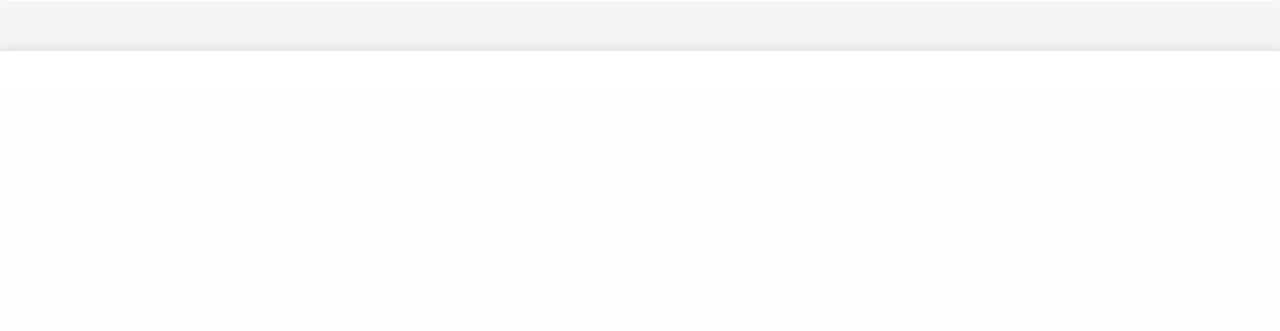
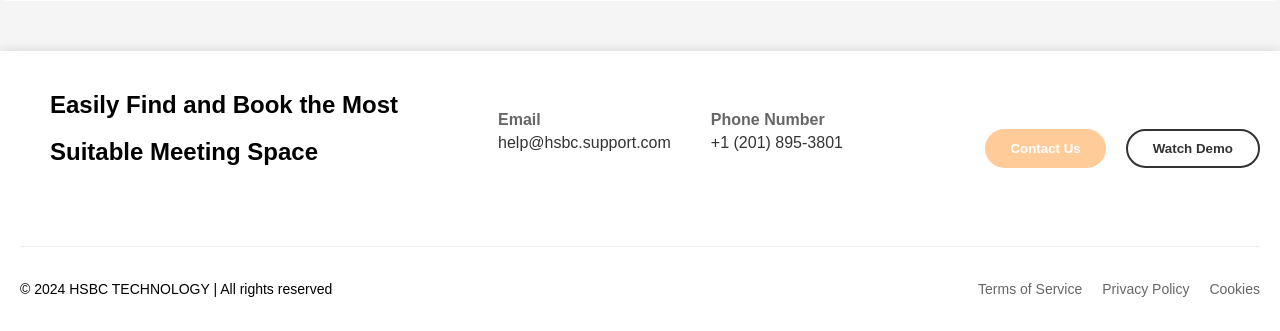
Before and after one commit to sangam-mishra/MeetingRoom, a web app: page /templates/ManagerDasboard.html in a window 1280 px wide. Shown: the part 1183-1514 px from the top of the page. Before the commit the page ends 1234 px from the top, so only its background shows below. Run offline with its HTML, style and script files only (its server is not run), Linux system fonts and the light colour scheme; data that the repository does not hold is empty.

Commit message:
Update ManagerDasboard.html

```diff
--- a/src/main/webapp/templates/ManagerDasboard.html
+++ b/src/main/webapp/templates/ManagerDasboard.html
@@ -1,88 +1,43 @@
 <!DOCTYPE html>
-
 <html lang="en">
-
 <head>
-
     <meta charset="UTF-8">
-
     <meta name="viewport" content="width=device-width, initial-scale=1.0">
-
     <title>Manager's Dashboard</title>
-
     <link rel="stylesheet" href="../static/css/styles.css">
-
     <link rel="stylesheet" href="../static/css/Footer.css">
-
 </head>
-
 <body>
-
     <header>
-
         <div class="logo">
-
             <img src="../static/images/logo.png" alt="HSBC Logo">
-
             <span>Meeting Room Booking System</span>
-
         </div>
-
         <nav class="top-nav">
-
             <button class="top-button" onclick="window.location.href='#'">Organize Meeting</button>
-
             <button class="top-button" onclick="window.location.href='#'">See Users</button>
-
             <button class="top-button1" onclick="window.location.href='#'">
-
                 <div class="profile-icon">
-
                     <img src="../static/images/user-icon.png" alt="Profile Icon">
-
                 </div>
-
             </button>
-
-
-
         </nav>
-
     </header>
-
-
-
-
     <main>
-
         <section class="manager-welcome">
-
             <h1>WELCOME, Manager!</h1>
-
             <p>Organize Meetings and Book Rooms Efficiently</p>
-
             <div class="manager-content">
-
                 <div class="manager-description">
-
                     <p>As a manager, you have the power to organize meetings and secure the perfect room for your team's needs. Use your allocated credits wisely to ensure smooth and productive meetings.</p>
-
                     <p><strong>What you can do:</strong></p>
-
                     <ul>
-
                         <li><strong>Organize Meetings:</strong> Plan and schedule meetings for your team. Choose the time, date, and agenda to keep everyone aligned and on track.</li>
-
                         <li><strong>Book Meeting Rooms:</strong> Select and book the ideal meeting room based on your requirements.</li>
-
                         <li><strong>Manage Your Credits:</strong> Keep track of your available credits and make strategic decisions on room bookings to maximize their value.</li>
-
                         <li><strong>View Upcoming Meetings:</strong> Stay informed with a clear overview of all your scheduled meetings and room bookings. Adjust or cancel reservations as needed.</li>
-
                     </ul>
-
                 </div>
-
                 <div class="manager-image">
 
                     <img src="../static/images/pic_2_removebg_preview_1.png" alt="Manager in a meeting">
@@ -228,14 +183,41 @@
 
     </main>
 
+<!-- Footer Section -->
+<footer>
+    <div class="footer-content">
+      <div class="footer-text">
+        <div class="tag">
+          <h2>Easily Find and Book the Most</h2>
+          <h2>Suitable Meeting Space</h2>
+        </div>
 
+        <div class="footer-contact">
+          <div class="footer-email">
+            <label>Email</label>
+            <p>help@hsbc.support.com</p>
+          </div>
+          <div class="footer-phone">
+            <label>Phone Number</label>
+            <p>+1 (201) 895-3801</p>
+          </div>
+        </div>
+      </div>
+      <div class="footer-buttons">
+        <button class="contact-btn">Contact Us</button>
+        <button class="demo-btn">Watch Demo</button>
+      </div>
+    </div>
+    <div class="footer-bottom">
+      <p>© 2024 HSBC TECHNOLOGY | All rights reserved</p>
+      <ul class="footer-links">
+        <li><a href="#">Terms of Service</a></li>
+        <li><a href="#">Privacy Policy</a></li>
+        <li><a href="#">Cookies</a></li>
+      </ul>
+    </div>
+  </footer>
 
-
-    <footer>
-
-        <!-- Footer content goes here -->
-
-    </footer>
 
 </body>
 
```
